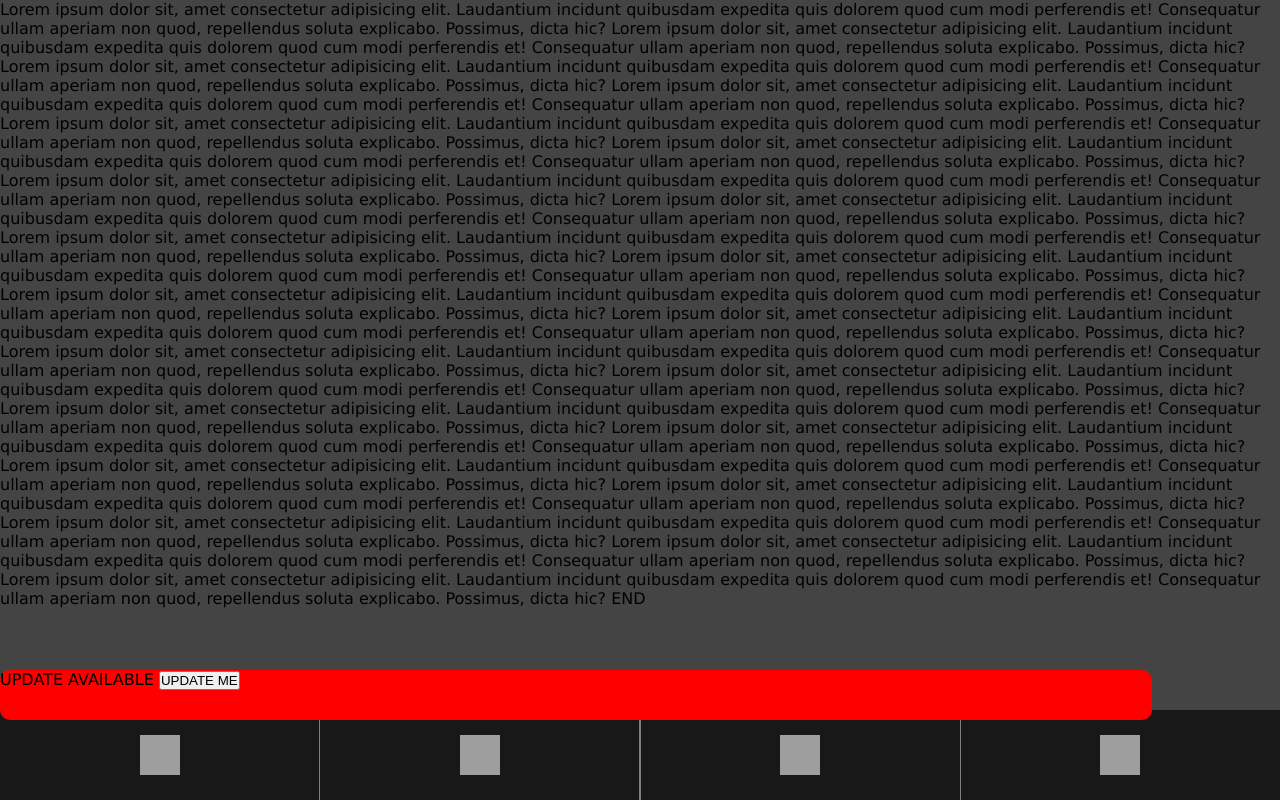
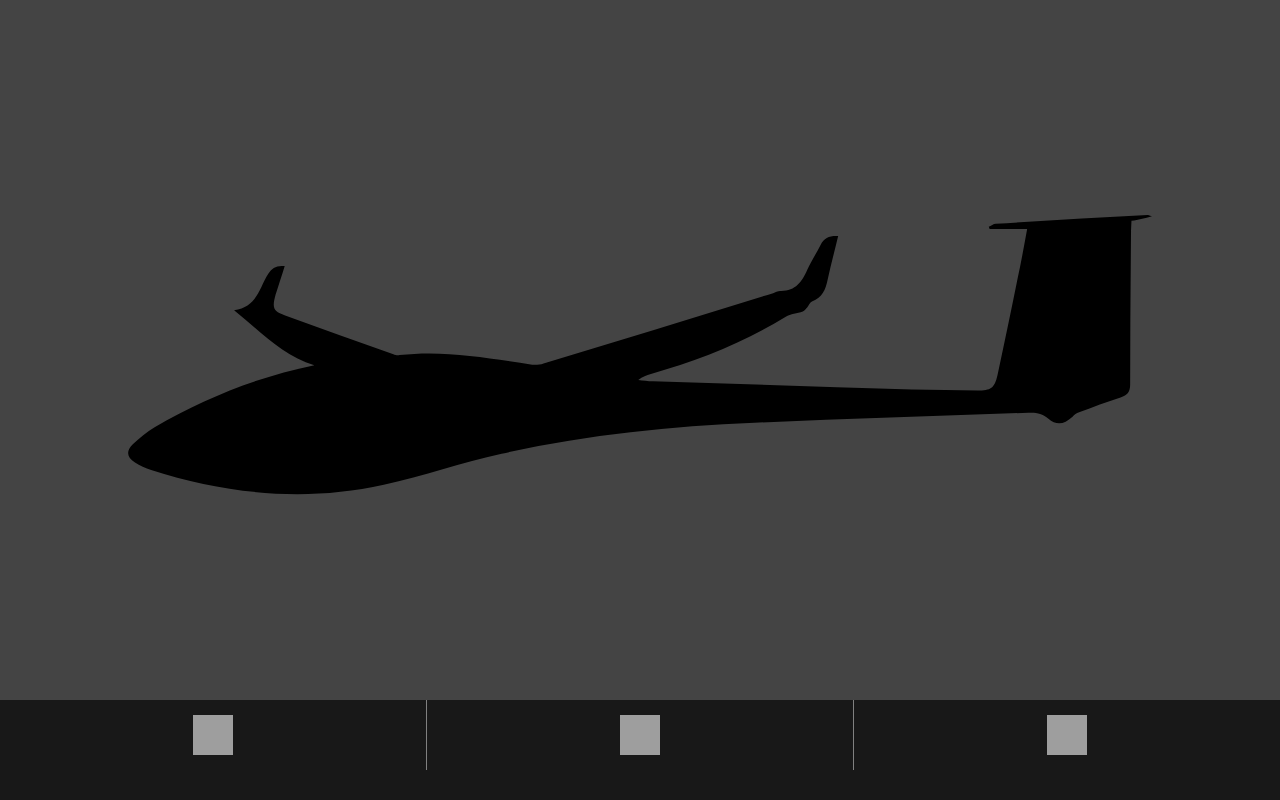
Before and after one commit to joecapra/soaring, a React (Create React App) app: page /rangerings in a window 1280 px wide. Built offline with nearby package versions, Linux system fonts and the light colour scheme; grey boxes are pictures that could not be loaded.

Commit message:
Fix toasts, add home glider logo

```diff
--- a/src/App.js
+++ b/src/App.js
@@ -18,7 +18,7 @@ function App(props) {
   const [showCacheCompleteToast, setShowCacheCompleteToast] = useState(false);
   const [showUpdateToast, setShowUpdateToast] = useState({
     waitingRegistration: null,
-    show: true,
+    show: false,
   });
 
   const loadPage = useCallback((page, payload) => {
@@ -55,30 +55,34 @@ function App(props) {
     // If you want your app to work offline and load faster, you can change
     // unregister() to register() below. Note this comes with some pitfalls.
     // Learn more about service workers: https://cra.link/PWA
+
     serviceWorkerRegistration.register({
       onSuccess: () => {
         console.warn("!!!!!!!!!!!!!!!ON SUCCESS");
         setShowCacheCompleteToast(true);
+        setTimeout(() => {
+          setShowCacheCompleteToast(false);
+        }, 5000);
       },
       onUpdate: (registration) => {
         console.warn("!!!!!!!!!!!!!!!ON UPDATE");
         setShowUpdateToast({ waitingRegistration: registration, show: true });
       },
     });
+
     // serviceWorkerRegistration.unregister();
   }, [loadPage]);
 
   const doSkipWaiting = () => {
-    console.error(
-      "CALLED waiting registration=",
-      showUpdateToast.waitingRegistration
-    );
+    if (showUpdateToast.waitingRegistration) {
       showUpdateToast.waitingRegistration.waiting.postMessage({
         type: "SKIP_WAITING",
       });
       navigator.serviceWorker.controller.postMessage({
         type: "SKIP_WAITING",
       });
+    }
+    setShowUpdateToast({ waitingRegistration: null, show: false });
   };
 
   return (
--- a/src/components/CacheToast/index.jsx
+++ b/src/components/CacheToast/index.jsx
@@ -4,7 +4,7 @@ import "./styles.scss";
 export default function CacheToast(props) {
   return (
     <div className={`cachetoast ${props.show ? "cachetoast--show" : ""}`}>
-      CACHE IS COMPLETE
+      All files downloaded for offline use!
     </div>
   );
 }
--- a/src/components/CacheToast/styles.scss
+++ b/src/components/CacheToast/styles.scss
@@ -2,10 +2,13 @@
 
 .cachetoast {
     position: absolute;
-    bottom: 10%;
-    height: 50px;
-    background-color: red;
-    width: 90%;
-    border-radius: 10px;
-
+    top: 0;
+    left: 50%;
+    height: 30px;
+    background-color: #ff007f;
+    width: 100%;
+    transform: translateX(-50%);
+    display: flex;
+    justify-content: center;
+    align-items: center;
 }
--- a/src/components/Home/index.jsx
+++ b/src/components/Home/index.jsx
@@ -4,73 +4,27 @@ import "./styles.scss";
 export default function Home() {
   return (
     <div className="home">
-      Lorem ipsum dolor sit, amet consectetur adipisicing elit. Laudantium
-      incidunt quibusdam expedita quis dolorem quod cum modi perferendis et!
-      Consequatur ullam aperiam non quod, repellendus soluta explicabo.
-      Possimus, dicta hic? Lorem ipsum dolor sit, amet consectetur adipisicing
-      elit. Laudantium incidunt quibusdam expedita quis dolorem quod cum modi
-      perferendis et! Consequatur ullam aperiam non quod, repellendus soluta
-      explicabo. Possimus, dicta hic? Lorem ipsum dolor sit, amet consectetur
-      adipisicing elit. Laudantium incidunt quibusdam expedita quis dolorem quod
-      cum modi perferendis et! Consequatur ullam aperiam non quod, repellendus
-      soluta explicabo. Possimus, dicta hic? Lorem ipsum dolor sit, amet
-      consectetur adipisicing elit. Laudantium incidunt quibusdam expedita quis
-      dolorem quod cum modi perferendis et! Consequatur ullam aperiam non quod,
-      repellendus soluta explicabo. Possimus, dicta hic? Lorem ipsum dolor sit,
-      amet consectetur adipisicing elit. Laudantium incidunt quibusdam expedita
-      quis dolorem quod cum modi perferendis et! Consequatur ullam aperiam non
-      quod, repellendus soluta explicabo. Possimus, dicta hic? Lorem ipsum dolor
-      sit, amet consectetur adipisicing elit. Laudantium incidunt quibusdam
-      expedita quis dolorem quod cum modi perferendis et! Consequatur ullam
-      aperiam non quod, repellendus soluta explicabo. Possimus, dicta hic? Lorem
-      ipsum dolor sit, amet consectetur adipisicing elit. Laudantium incidunt
-      quibusdam expedita quis dolorem quod cum modi perferendis et! Consequatur
-      ullam aperiam non quod, repellendus soluta explicabo. Possimus, dicta hic?
-      Lorem ipsum dolor sit, amet consectetur adipisicing elit. Laudantium
-      incidunt quibusdam expedita quis dolorem quod cum modi perferendis et!
-      Consequatur ullam aperiam non quod, repellendus soluta explicabo.
-      Possimus, dicta hic? Lorem ipsum dolor sit, amet consectetur adipisicing
-      elit. Laudantium incidunt quibusdam expedita quis dolorem quod cum modi
-      perferendis et! Consequatur ullam aperiam non quod, repellendus soluta
-      explicabo. Possimus, dicta hic? Lorem ipsum dolor sit, amet consectetur
-      adipisicing elit. Laudantium incidunt quibusdam expedita quis dolorem quod
-      cum modi perferendis et! Consequatur ullam aperiam non quod, repellendus
-      soluta explicabo. Possimus, dicta hic? Lorem ipsum dolor sit, amet
-      consectetur adipisicing elit. Laudantium incidunt quibusdam expedita quis
-      dolorem quod cum modi perferendis et! Consequatur ullam aperiam non quod,
-      repellendus soluta explicabo. Possimus, dicta hic? Lorem ipsum dolor sit,
-      amet consectetur adipisicing elit. Laudantium incidunt quibusdam expedita
-      quis dolorem quod cum modi perferendis et! Consequatur ullam aperiam non
-      quod, repellendus soluta explicabo. Possimus, dicta hic? Lorem ipsum dolor
-      sit, amet consectetur adipisicing elit. Laudantium incidunt quibusdam
-      expedita quis dolorem quod cum modi perferendis et! Consequatur ullam
-      aperiam non quod, repellendus soluta explicabo. Possimus, dicta hic? Lorem
-      ipsum dolor sit, amet consectetur adipisicing elit. Laudantium incidunt
-      quibusdam expedita quis dolorem quod cum modi perferendis et! Consequatur
-      ullam aperiam non quod, repellendus soluta explicabo. Possimus, dicta hic?
-      Lorem ipsum dolor sit, amet consectetur adipisicing elit. Laudantium
-      incidunt quibusdam expedita quis dolorem quod cum modi perferendis et!
-      Consequatur ullam aperiam non quod, repellendus soluta explicabo.
-      Possimus, dicta hic? Lorem ipsum dolor sit, amet consectetur adipisicing
-      elit. Laudantium incidunt quibusdam expedita quis dolorem quod cum modi
-      perferendis et! Consequatur ullam aperiam non quod, repellendus soluta
-      explicabo. Possimus, dicta hic? Lorem ipsum dolor sit, amet consectetur
-      adipisicing elit. Laudantium incidunt quibusdam expedita quis dolorem quod
-      cum modi perferendis et! Consequatur ullam aperiam non quod, repellendus
-      soluta explicabo. Possimus, dicta hic? Lorem ipsum dolor sit, amet
-      consectetur adipisicing elit. Laudantium incidunt quibusdam expedita quis
-      dolorem quod cum modi perferendis et! Consequatur ullam aperiam non quod,
-      repellendus soluta explicabo. Possimus, dicta hic? Lorem ipsum dolor sit,
-      amet consectetur adipisicing elit. Laudantium incidunt quibusdam expedita
-      quis dolorem quod cum modi perferendis et! Consequatur ullam aperiam non
-      quod, repellendus soluta explicabo. Possimus, dicta hic? Lorem ipsum dolor
-      sit, amet consectetur adipisicing elit. Laudantium incidunt quibusdam
-      expedita quis dolorem quod cum modi perferendis et! Consequatur ullam
-      aperiam non quod, repellendus soluta explicabo. Possimus, dicta hic? Lorem
-      ipsum dolor sit, amet consectetur adipisicing elit. Laudantium incidunt
-      quibusdam expedita quis dolorem quod cum modi perferendis et! Consequatur
-      ullam aperiam non quod, repellendus soluta explicabo. Possimus, dicta hic?
-      END
+      <svg
+        className="home__glider"
+        version="1.1"
+        id="Layer_1"
+        x="0px"
+        y="0px"
+        viewBox="0 0 234.6 64"
+      >
+        <path
+          d="M42.7,34.4c-7.3-2.2-12.3-7.7-18.4-12.6c5.3-0.7,5.8-5.2,7.8-8.3c0.9-1.4,1.9-2,3.8-1.8c-0.7,2.3-1.4,4.4-2.1,6.6
+	C33,21.3,33.2,22,36,23c8.2,3,16.5,5.9,24.8,8.9c0.4,0.2,1,0.3,1.4,0.2c10.3-1.2,20.3,0.7,30.4,2.2c0.8,0.1,1.8,0,2.6-0.3
+	c17.6-5.3,35.1-10.7,52.6-16.1c0.5-0.2,1.1-0.5,1.6-0.5c3.5,0.1,5-2.1,6.2-4.8c0.9-2,2.1-3.8,3.1-5.8c0.8-1.6,2-2.1,4-2
+	c-0.8,3.4-1.7,6.7-2.4,10c-0.5,2.3-1.2,4.2-3.6,5c-0.5,0.2-0.7,0.9-1.1,1.4c-0.3,0.3-0.6,0.7-1,0.9c-1.3,0.5-2.8,0.5-3.9,1.2
+	c-9.6,5.9-20,10.1-30.9,13.1c-1,0.3-1.9,0.6-2.9,1.4c1.1,0.1,2.2,0.3,3.3,0.3c19.8,0.6,39.6,1.3,59.4,1.9c5,0.1,10,0.2,15,0.2
+	c3.1,0,3.9-0.5,4.6-3.5c1.6-7.4,3.1-14.7,4.6-22.1c0.8-3.7,1.5-7.5,2.2-11.4c-3,0-5.8,0-8.6,0c-0.1-0.2-0.1-0.3-0.2-0.5
+	c0.5-0.2,1.1-0.7,1.6-0.7C210.4,1.3,222,0.6,233.6,0c0.1,0,0.3,0.1,1,0.3c-1.2,0.3-1.8,0.5-2.5,0.6c-0.7,0.2-1.3,0.3-2.2,0.4
+	c0,0.7-0.1,1.5-0.1,2.2c-0.1,11.8-0.2,23.6-0.2,35.3c0,1.8-0.6,2.5-2.2,3c-3.2,1-6.3,2.2-9.5,3.4c-0.6,0.2-1.1,0.6-1.5,1
+	c-2,1.8-3.6,2.1-5.6,0.4c-1.4-1.2-2.8-1.4-4.5-1.3c-20.9,0.8-41.9,1.4-62.8,2.3c-19.5,0.8-38.8,2.8-57.9,7.1c-9.1,2-17.9,5.1-27,7.1
+	c-18,4-35.8,2.2-53.3-3.4c-1.3-0.4-2.6-1-3.7-1.7c-1.9-1.2-2.1-2.6-0.5-4.2c1.5-1.4,3.2-2.8,5-3.9C17.5,42,29.6,37.1,42.7,34.4z"
+        />
+      </svg>
     </div>
   );
 }
--- a/src/components/Home/styles.scss
+++ b/src/components/Home/styles.scss
@@ -2,4 +2,11 @@
 
 .home {
     @include content-section;
+    display: flex;
+    justify-content: center;
+    align-items: center;
+
+    &__glider{
+        width: 80%;
+    }
 }
--- a/src/components/Nav/index.jsx
+++ b/src/components/Nav/index.jsx
@@ -6,6 +6,7 @@ export default function Nav(props) {
 
   return (
     <div className="nav">
+      <div className="nav__inner">
         <div
           className="nav__btn"
           onClick={() => {
@@ -36,14 +37,6 @@ export default function Nav(props) {
             className="nav__btn-icon"
           />
         </div>
-      <div className="nav__divider" />
-      <div
-        className="nav__btn"
-        onClick={() => {
-          props.onClick("home");
-        }}
-      >
-        <img src={basepath + "home.svg"} alt="" className="nav__btn-icon" />
       </div>
     </div>
   );
--- a/src/components/Nav/styles.scss
+++ b/src/components/Nav/styles.scss
@@ -3,11 +3,15 @@
 .nav {
     position: fixed;
     bottom: 0;
-    height: 90px;
+    height: 100px;
     width: 100%;
     background-color: rgb(24, 24, 24);
-    display: flex;
-    justify-content: center;
+
+    &__inner{
+        height: 70px;
+        display: flex;
+        justify-content: center;
+    }
 
     &__divider {
         width: 5px;
--- a/src/components/Speeds/styles.scss
+++ b/src/components/Speeds/styles.scss
@@ -9,7 +9,7 @@
 
     &__table {
         margin: 0 auto;
-        width: 60%;
+        width: 90%;
         border-collapse: collapse;
         border: 2px solid black;
     }
--- a/src/components/UpdateToast/index.jsx
+++ b/src/components/UpdateToast/index.jsx
@@ -4,7 +4,10 @@ import "./styles.scss";
 export default function UpdateToast(props) {
   return (
     <div className={`updatetoast ${props.show ? "updatetoast--show" : ""}`}>
-      UPDATE AVAILABLE <button onClick={props.action}>UPDATE ME</button>
+      A new app version is available!
+      <div className="updatetoast__btn" onClick={props.action}>
+        UPDATE
+      </div>
     </div>
   );
 }
--- a/src/components/UpdateToast/styles.scss
+++ b/src/components/UpdateToast/styles.scss
@@ -2,10 +2,21 @@
 
 .updatetoast {
     position: absolute;
-    bottom: 10%;
-    height: 50px;
-    background-color: red;
-    width: 90%;
-    border-radius: 10px;
+    top: 0;
+    left: 50%;
+    height: 40px;
+    background-color: #ff007f;
+    width: 100%;
+    transform: translateX(-50%);
+    display: flex;
+    justify-content: center;
+    align-items: center;
+    gap: 10px;
 
+    &__btn{
+        background-color: white;
+        border-radius: 5px;
+        padding: 3px 5px;
+        font-size: .9rem;
+    }
 }
--- a/src/service-worker.js
+++ b/src/service-worker.js
@@ -57,7 +57,7 @@ registerRoute(
     plugins: [
       // Ensure that once this runtime cache reaches a maximum size the
       // least-recently used images are removed.
-      new ExpirationPlugin({ maxEntries: 50 }),
+      new ExpirationPlugin({ maxEntries: 200 }),
     ],
   })
 );
```
Also changed, not shown: public/logo192.png (deleted), public/logo512.png (deleted). Lines whose indentation alone changed are shown as unchanged.
